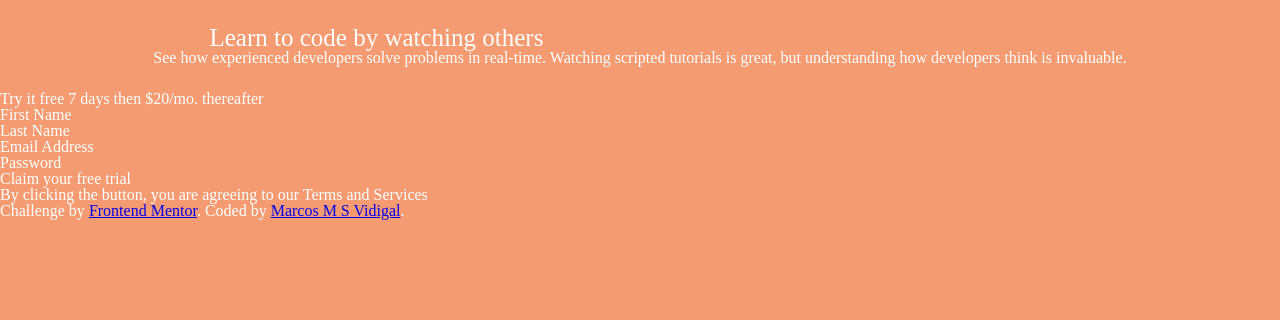
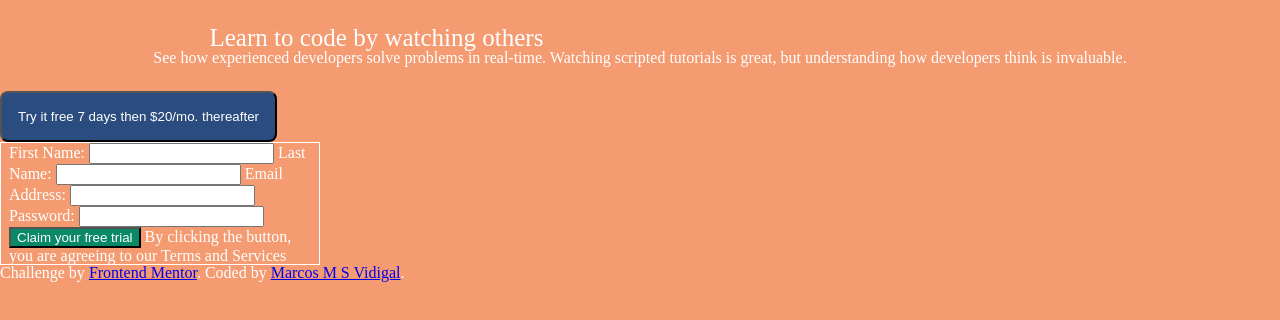
Before and after one commit to cacovidigal/formulario_de_inscricao, a plain HTML site: page intro-component-with-signup-form-master/index.html in a window 1280 px wide. Drawn offline with Linux system fonts and the light colour scheme.

Commit message:
estrutura formulario html e css

```diff
--- a/intro-component-with-signup-form-master/index.html
+++ b/intro-component-with-signup-form-master/index.html
@@ -25,21 +25,28 @@
 
   </div>
 
-  <div class="formulario">
-    <div class="try">
-      <h1>Try it free 7 days then $20/mo. thereafter</h1>
+  <div>
+    <button class="teste_gratis">Try it free 7 days then $20/mo. thereafter</button>
+  </div>
+
+  <form>
+    <div class="formulario">
+
+      <fieldset>
+        <label>First Name: <input type="text"/></label>
+        <label>Last Name: <input type="text"/></label>
+        <label>Email Address: <input type="text"/></label>
+        <label>Password: <input type="number"/></label>
+        <button class="solicite">Claim your free trial</button>
+        <label>By clicking the button, you are agreeing to our Terms and Services</label>
+
+      </fieldset>
+
+
     </div>
 
-    <div class="campo_do_formulario">
-      <h1>First Name</h1>
-      <h1>Last Name</h1>
-      <h1>Email Address</h1>
-      <h1>Password</h1>
-      <h1>Claim your free trial</h1>
-      <h1>By clicking the button, you are agreeing to our Terms and Services</h1>
-    </div>
+  </form>
 
-  </div>
 
 
   <footer>
--- a/intro-component-with-signup-form-master/style.css
+++ b/intro-component-with-signup-form-master/style.css
@@ -26,7 +26,36 @@ body{
 .learn_primeira_linha{
     font-size: 25px;
     width: 70%;
+}
 
-
+.learm_segunda_linha{
+    font-size: 50px;
 
 }
+.teste_gratis{
+    border-radius: 8px;
+    padding: 1.2em;
+    background-color: var(--azul_botao);
+    color: var(--branco);
+    justify-content: center;
+
+}
+
+form{
+    width: 20em;
+    font-size: 1em;
+}
+
+form fieldset{
+    border: 1px solid;
+    padding: 0 0.5em;
+
+}
+form legend{
+    padding: 0 0.5em;
+    border: 1px solid;
+}
+.solicite{
+    color: var(--branco);
+    background-color: var(--verde_botao);
+}
```
